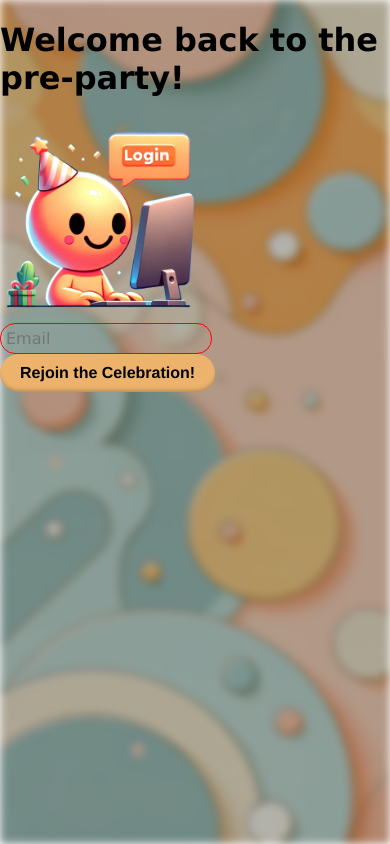
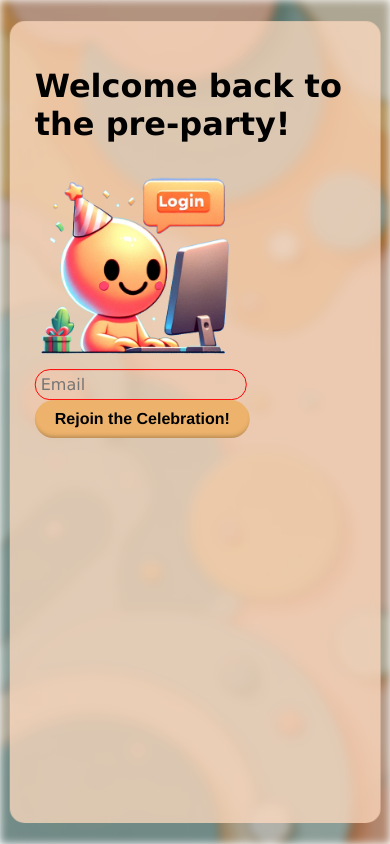
Before and after one commit to Ross-Alexandra/is-it-my-birthday-app, a Vue app in the folder v2/web/: page /login in a window 390 px wide. Built offline with nearby package versions, Linux system fonts and the light colour scheme; what @ionic/vue would draw is missing.

Commit message:
Adds mobile support for legal & basic panels

```diff
--- a/v2/web/src/shared/panel-page.vue
+++ b/v2/web/src/shared/panel-page.vue
@@ -1,6 +1,8 @@
 <template>
     <div class="panel">
-        <slot />
+        <div class="panel-inner">
+            <slot />
+        </div>
     </div>
 </template>
 
@@ -25,7 +27,8 @@
         width: fit-content;
         height: fit-content;
 
-        max-width: 50vw;
+        max-width: 75vw;
+        max-height: 95vh;
 
         &::after {
             content: '';
@@ -44,8 +47,54 @@
             z-index: -1;
         }
     }
+
+    .panel-inner {
+        height: 100%;
+        overflow: auto;
+
+        padding: 25px;
+    }
 }
 
 @media (max-width: $tablet-breakpoint) {
+    .panel {
+        position: fixed;
+        top: 50%;
+        left: 50%;
+        transform: translate(-50%, -50%);
+
+        overflow: auto;
+
+        display: flex;
+        flex-direction: column;
+        align-items: start;
+
+        width: 95vw;
+        height: 95svh;
+
+        &::after {
+            content: '';
+            position: fixed;
+            top: 0;
+            left: 0;
+
+            width: 100%;
+            height: 100%;
+
+            background-color: var(--backup-background-color);
+            opacity: 0.75;
+            backdrop-filter: blur(5px);
+            border-radius: var(--border-radius);
+
+            z-index: -1;
+        }
+    }
+
+    .panel-inner {
+        height: 100%;
+        overflow: auto;
+
+        padding: 25px;
+    }
 }
 </style>
--- a/v2/web/src/views/legal-page.vue
+++ b/v2/web/src/views/legal-page.vue
@@ -52,14 +52,6 @@ import PanelPage from '@/shared/panel-page.vue';
 
 // Desktop Styling
 @media (min-width: ($tablet-breakpoint + 1px)) {
-    .legal-panel {
-        max-height: 100svh;
-        width: fit-content;
-        min-width: 75vw;
-        border-radius: 0px;
-
-        display: block;
-    }
 }
 
 @media (max-width: $tablet-breakpoint) {
```
